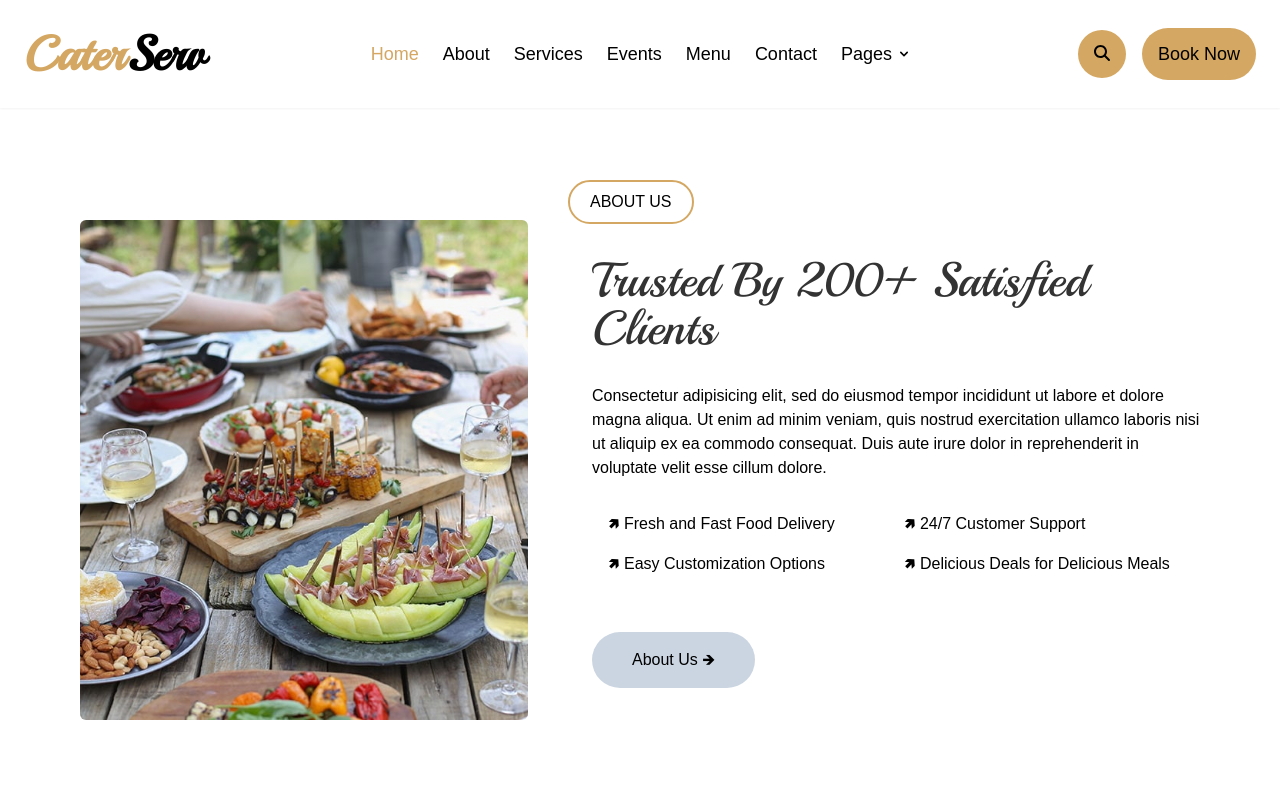
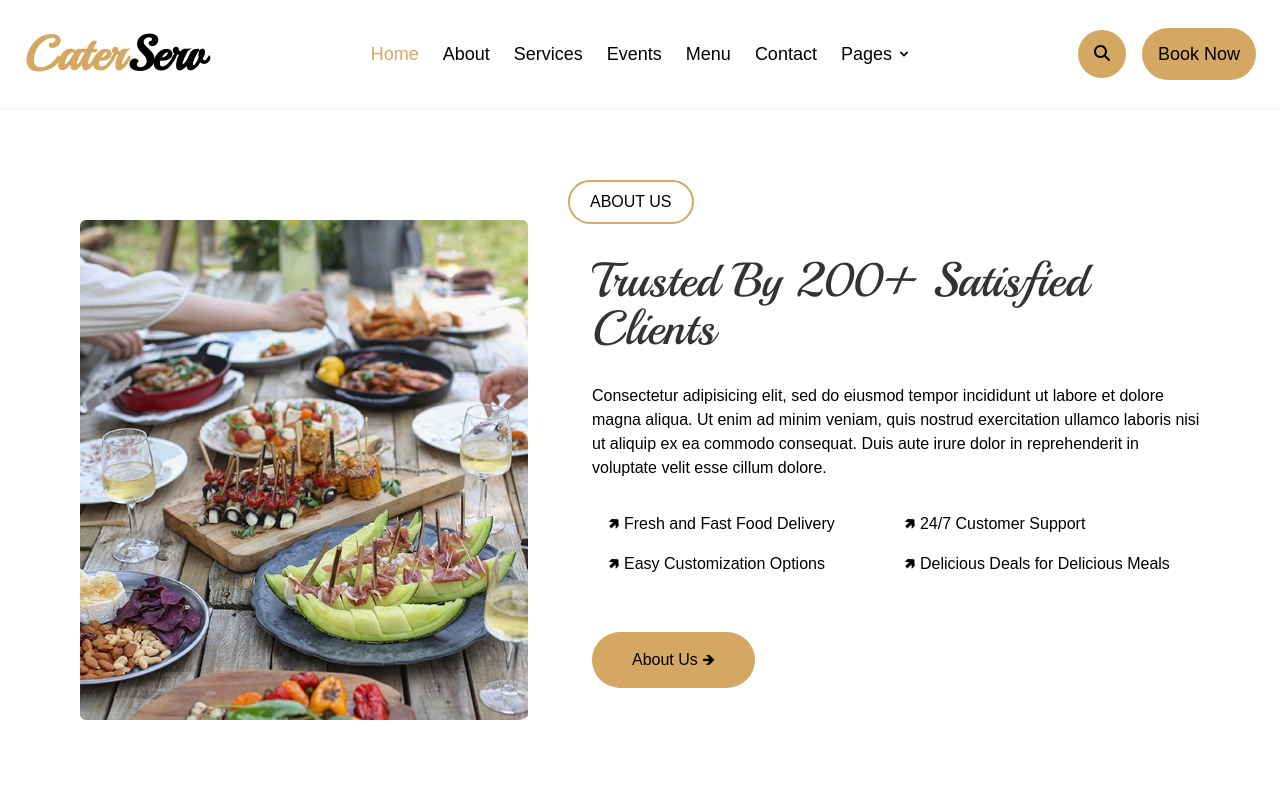
Before and after one commit to KARANSINGH34951/Catering-Services-Website-UI-, a React (Vite) app: page /about in a window 1280 px wide. Shown: the top 800 px of the page. Built offline with nearby package versions, Linux system fonts and the light colour scheme.

Commit message:
Review corrections

```diff
--- a/src/Components/AboutUs/AboutUs.jsx
+++ b/src/Components/AboutUs/AboutUs.jsx
@@ -77,7 +77,7 @@ const AboutUs = () => {
         </ul>
 
         <div>
-          <button className='rounded-full px-10 py-4 bg-slate-300 my-6'>
+          <button className='rounded-full px-10 py-4 bg-[#d4a762] my-6'>
              About Us 🡺
           </button>
         </div>
--- a/src/Components/OurService/ServiceCard.jsx
+++ b/src/Components/OurService/ServiceCard.jsx
@@ -4,7 +4,7 @@ import PropTypes from 'prop-types';
 const ServiceCard = ({ heading, description, img }) => {
   return (
     <div className='group text-center p-4 m-2 md:p-6 md:my-6 flex flex-col justify-center items-center h-auto w-full max-w-sm hover:bg-[#d4a762] transition transform duration-300 rounded-lg space-y-3 shadow-lg'>
-  <img className='h-24 w-auto md:h-30 lg:h-32 md:w-24 object-cover mb-4 img-[#d4a762]' src={img} alt={`${heading} illustration`} />
+  <img className='h-24 w-auto md:h-30 lg:h-32 md:w-24 object-cover mb-4 ' src={img} alt={`${heading} illustration`} />
   <h4 className='my-2 text-lg md:text-2xl font-semibold'>{heading}</h4>
   <h6 className='text-sm md:text-base text-gray-600 group-hover:text-white'>{description}</h6>
   <button className='py-3 my-3 px-4 rounded-full text-black bg-[#d4a762] group-hover:bg-white transition-all'>Read More</button>
```
